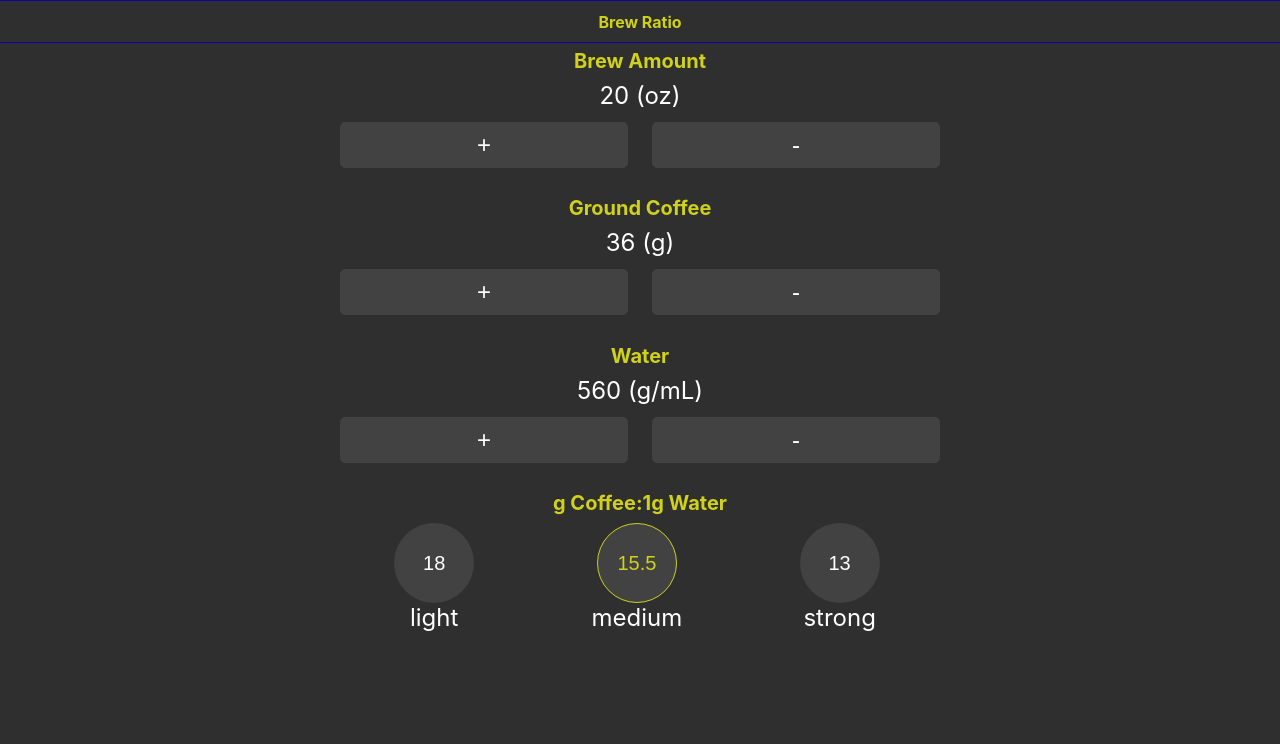
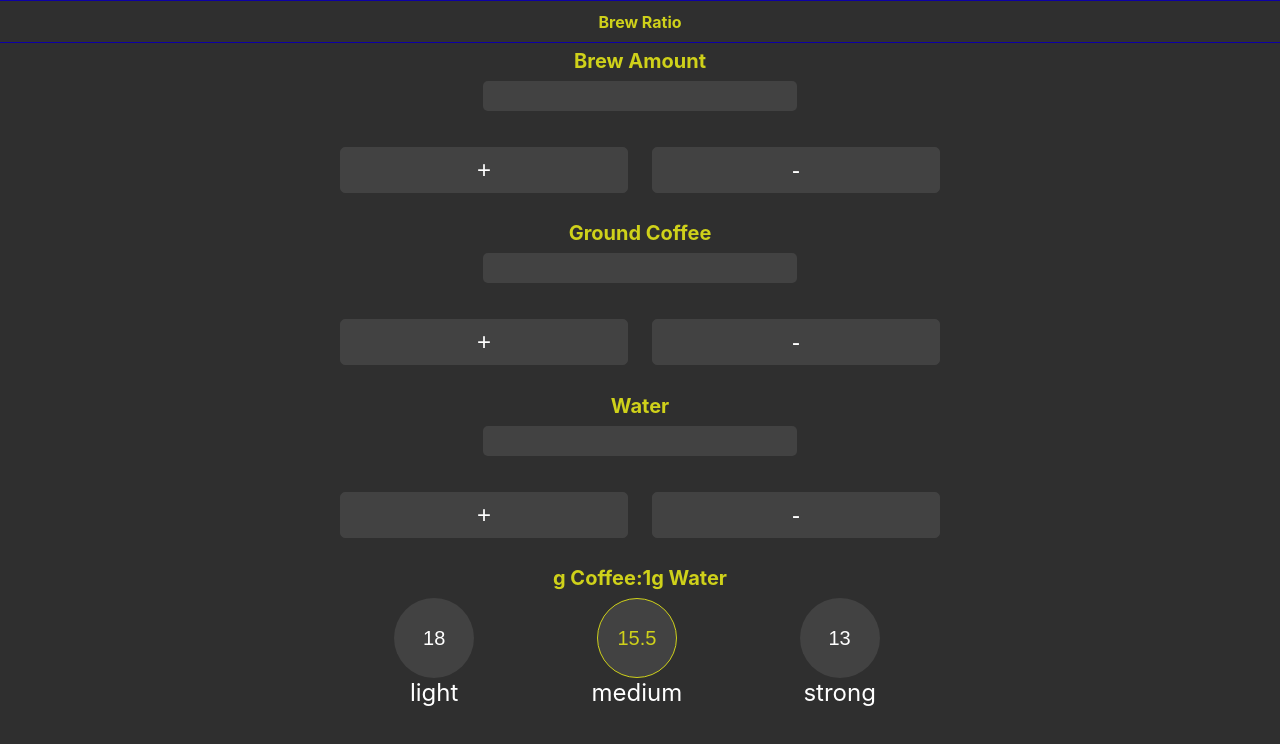
Before and after one commit to rtviner/brew-ratio, a React (Create React App) app: page / in a window 1280 px wide. Shown: the top 744 px of the page. Built offline with nearby package versions, Linux system fonts and the light colour scheme.

Commit message:
add input type number to set

```diff
--- a/src/increment.js
+++ b/src/increment.js
@@ -18,11 +18,16 @@ IncrementOrDecrementButton.propTypes = {
     text: PropTypes.string
 };
 
-const IncrementDecrementSet = ({ name, title, value, setQuantity }) => (
+const IncrementDecrementSet = ({ name, title, value, measure, setQuantity }) => (
     <div className="incrementDecrement" id={`${name}-label`}>
         <h2>{title}</h2>
         <div className="interactions">
-            <div id={`${name}-amount`}> {value} </div>
+            <input
+                type="number"
+                value={value}
+                id={`${name}-amount`}
+            />
+            <p className="measure">{measure}</p>
             <div className="increment">
                 <IncrementOrDecrementButton
                     id={`${name}-increment`}
@@ -42,7 +47,8 @@ const IncrementDecrementSet = ({ name, title, value, setQuantity }) => (
 IncrementDecrementSet.propTypes = {
     name: PropTypes.string,
     title: PropTypes.string,
-    interval: PropTypes.number,
+    value: PropTypes.number,
+    measure: PropTypes.string,
     setQuantity: PropTypes.func
 };
 
```
